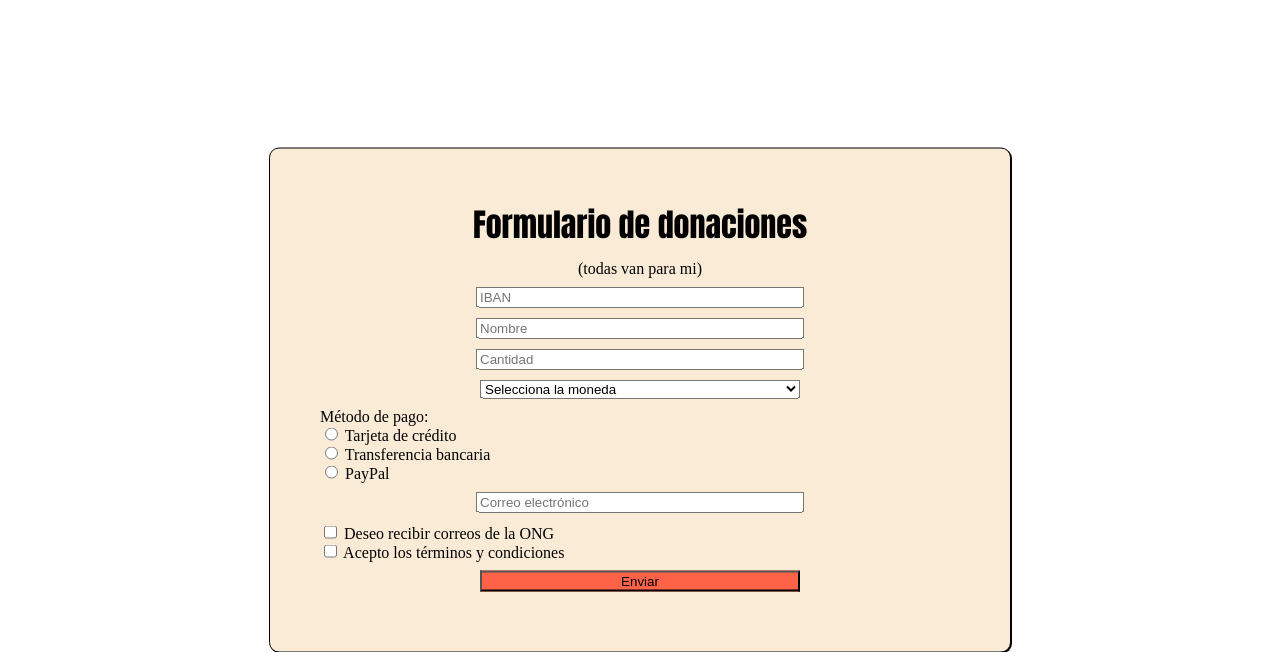
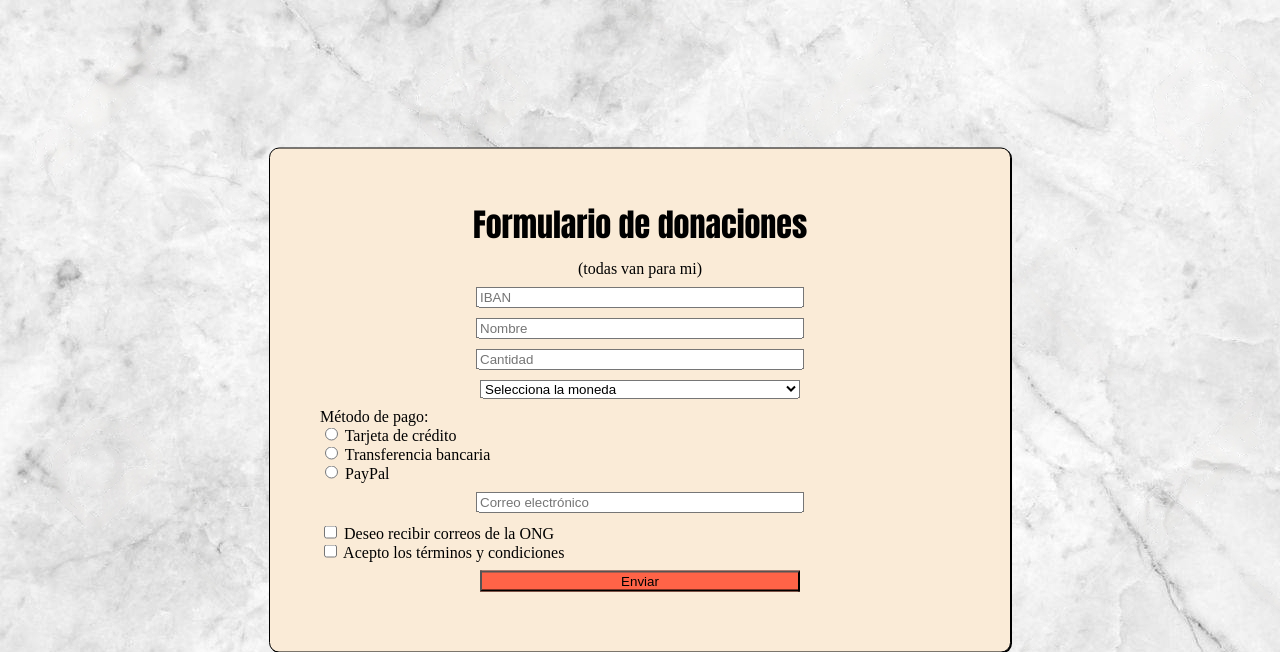
Before and after one commit to levijcdfEVG/FormulariosPHP, a PHP site: page / in a window 1280 px wide. Shown: the top 652 px of the page. Run offline with PHP 8.4, Linux system fonts and the light colour scheme.

Commit message:
Se ha añadido una imagen de fondo para las paginas

```diff
--- a/css/form.css
+++ b/css/form.css
@@ -1,3 +1,7 @@
+body{
+    background-image: url("/img/background.jpeg");
+}
+
 /* Estilo principal para el elemento <main> */
 main {
     width: 50%; /* El ancho de la sección <main> ocupa el 50% del contenedor principal */
```
Also changed, not shown: img/background.jpeg (added).
